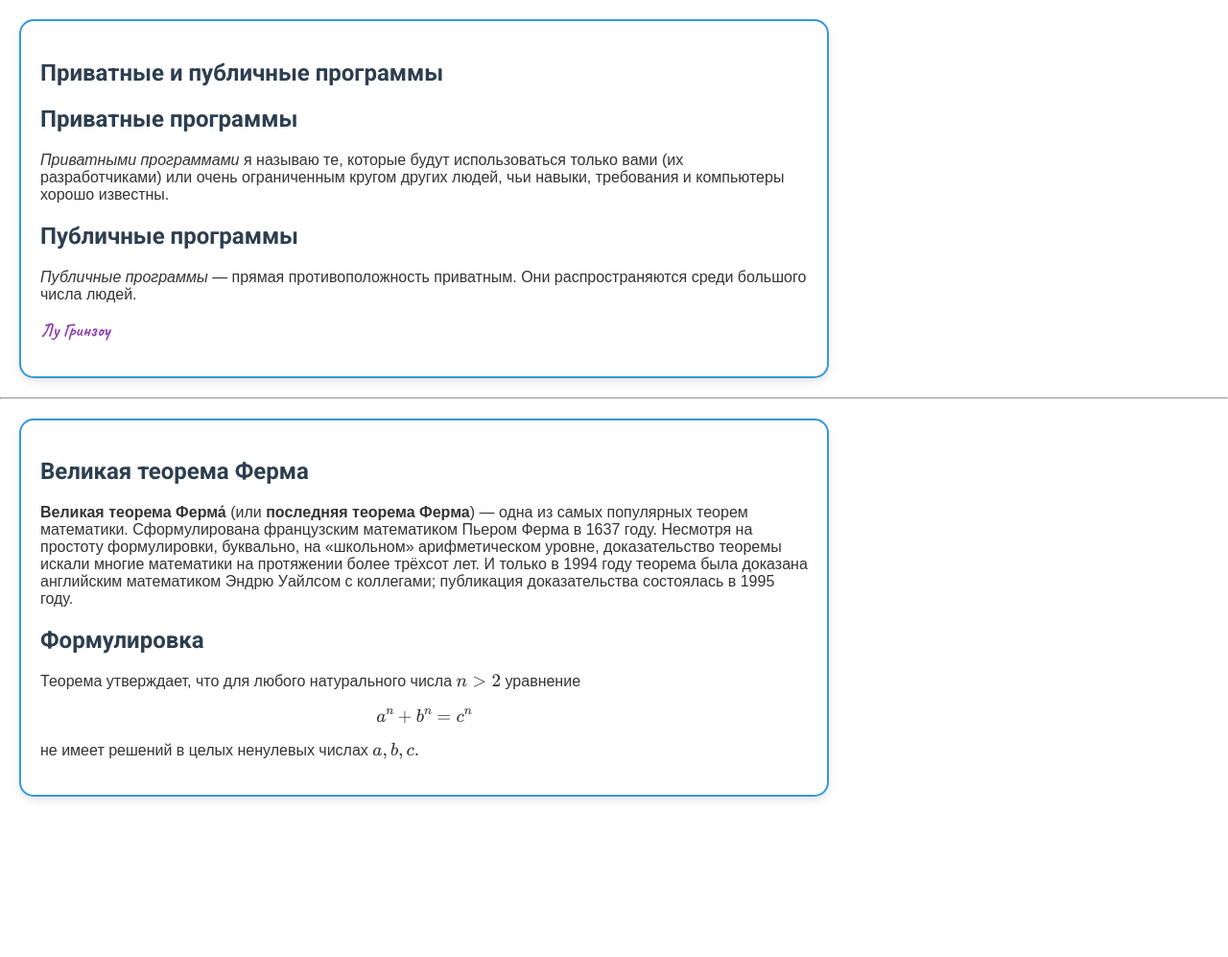
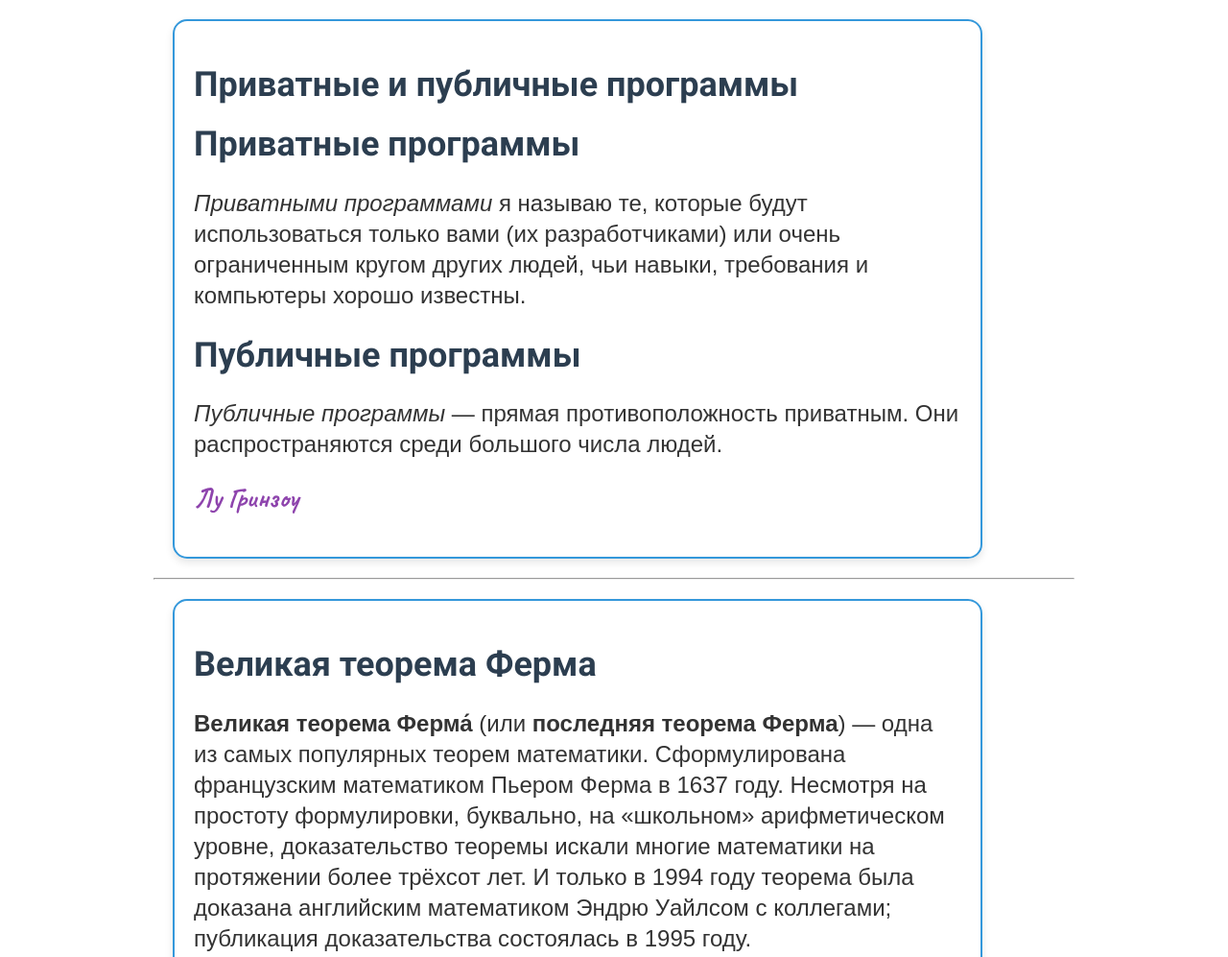
Before and after one commit to Artyomtula/Artyomtula.github.io, a plain HTML site: page lab3/lab3_4.html in a window 1280 px wide. Shown: the top 997 px of the page at 96% size. Before the commit the page ends 850 px from the top, so only its background shows below. Drawn offline with nearby package versions, Linux system fonts and the light colour scheme.

Commit message:
Add files via upload

```diff
--- a/lab3/lab3_4.html
+++ b/lab3/lab3_4.html
@@ -9,11 +9,6 @@
       rel="stylesheet"
     />
 
-    <script
-      type="text/javascript"
-      async
-      src="https://polyfill.io/v3/polyfill.min.js?features=es6"
-    ></script>
     <script
       type="text/javascript"
       async
--- a/lab3/styles/style4.css
+++ b/lab3/styles/style4.css
@@ -24,3 +24,12 @@ article {
   box-shadow: 0 4px 8px rgba(0, 0, 0, 0.1);
   max-width: 800px;
 }
+.wrapper {
+  max-width: 960px;
+  margin-left: auto;
+  margin-right: auto;
+  padding-left: 10px;
+  padding-right: 10px;
+  font-size: 1.5rem;
+  line-height: 2rem;
+}
```
